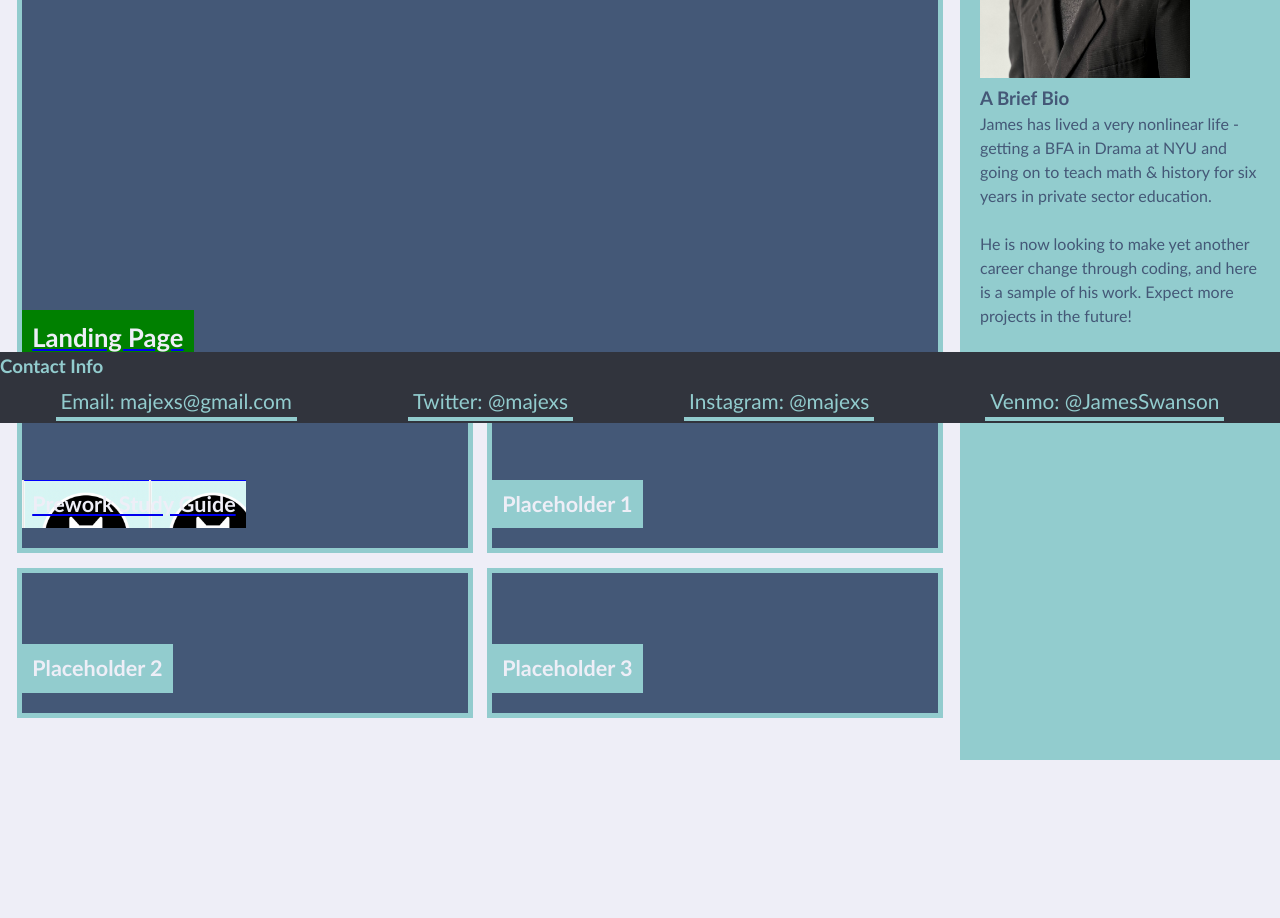
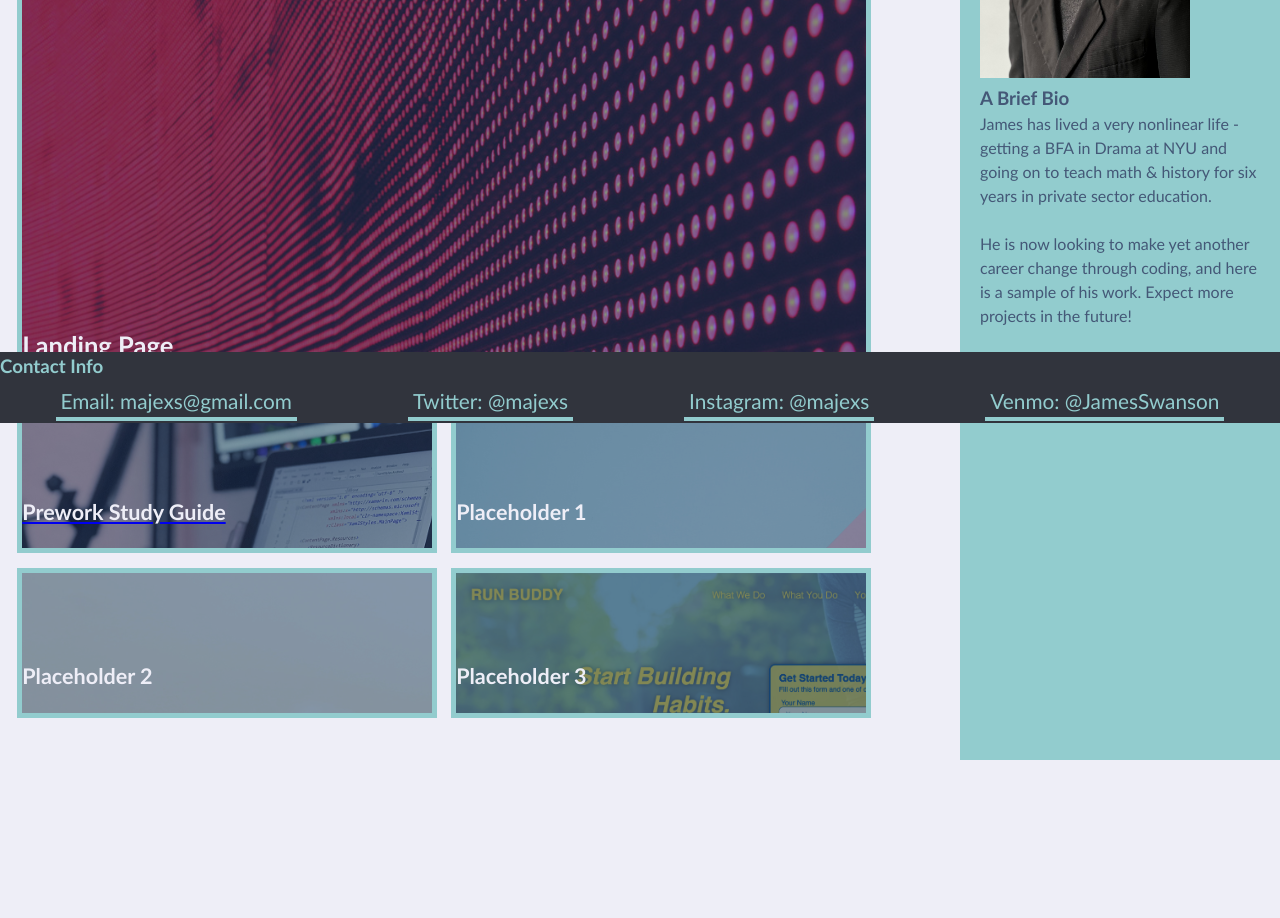
Before and after one commit to Majexs/Module_2_Challenge-Personal_Portfolio, a plain HTML site: page index.html in a window 1280 px wide. Shown: the part 377-1295 px from the top of the page. Drawn offline with Linux system fonts and the light colour scheme.

Commit message:
put sorta finishing touches on

```diff
--- a/index.html
+++ b/index.html
@@ -24,25 +24,22 @@
             <section class="page-section">
                 <h2>A Portfolio in Progress</h2>
                 <section class="flex-container">
-                    <div class="flex-item" id="SwanCon">
-                        <a href="https://majexs.github.io/Mini_Project_1-Personal_Landing_Page/"><div class="run-buddy">
-                        <h3>Landing Page</h3></div></a>
+                    <div class="flex-item run-buddy" id="SwanCon">
+                            <a href="https://majexs.github.io/Mini_Project_1-Personal_Landing_Page/">
+                            <h3>Landing Page</h3></a>
                     </div>
-                    <div class="flex-item" id="Study-Guide">
-                        <a href="https://majexs.github.io/prework-study-guide/"><div class="led-wall">
-                        <h2>Prework Study Guide</h2></div></a>
+                    <div class="flex-item led-wall" id="Study-Guide">
+                            <a href="https://majexs.github.io/prework-study-guide/">
+                            <h2>Prework Study Guide</h2></a>
                     </div>
-                    <div class="flex-item" id="Placeholder1">
-                        <div class="react-calc">
-                        <h2>Placeholder 1</h2></div>
+                    <div class="flex-item react-calc" id="Placeholder1">
+                        <h2>Placeholder 1</h2>
                     </div>
-                    <div class="flex-item" id="Placeholder2">
-                        <div class="pastel-puzzles">
-                        <h2>Placeholder 2</h2></div>
+                    <div class="flex-item pastel-puzzles" id="Placeholder2">
+                        <h2>Placeholder 2</h2>
                     </div>
-                    <div class="flex-item" id="Placeholder3">
-                        <div class="surf-report">
-                        <h2>Placeholder 3</h2></div>
+                    <div class="flex-item surf-report" id="Placeholder3">
+                        <h2>Placeholder 3</h2>
                     </div>
                 </section>
             </section>
--- a/style.css
+++ b/style.css
@@ -253,23 +253,23 @@
   /* portfolio project images */
   /* TODO: Add portfolio project images here using background images*/
   .run-buddy {
-    background-image: url(Cult_of_James.png);
+    background-image: url(02-portfolio-1.jpg);
   }
 
   .led-wall {
-    background-image: url(Study_Guide.png);
+    background-image: url(02-portfolio-2.jpg);
   }
 
   .react-calc {
-    background-image: url(Coming_Soon.webp);
+    background-image: url(02-portfolio-3.jpg);
   }
 
   .pastel-puzzles {
-    background-image: url(Coming_Soon.webp);
+    background-image: url(02-portfolio-4.jpg);
   }
 
   .surf-report {
-    background-image: url(Coming_Soon.webp);
+    background-image: url(02-run-buddy.jpg);
   }
 
   /* media queries */
@@ -320,6 +320,7 @@
 
     .flex-item {
       flex-basis: 100%;
+      min-height: 150px;
     }
 
     .flex-item:first-child {
```
Also changed, not shown: 02-portfolio-1.jpg (added), 02-portfolio-2.jpg (added), 02-portfolio-3.jpg (added), 02-portfolio-4.jpg (added), 02-run-buddy.jpg (added), 1 other file.
